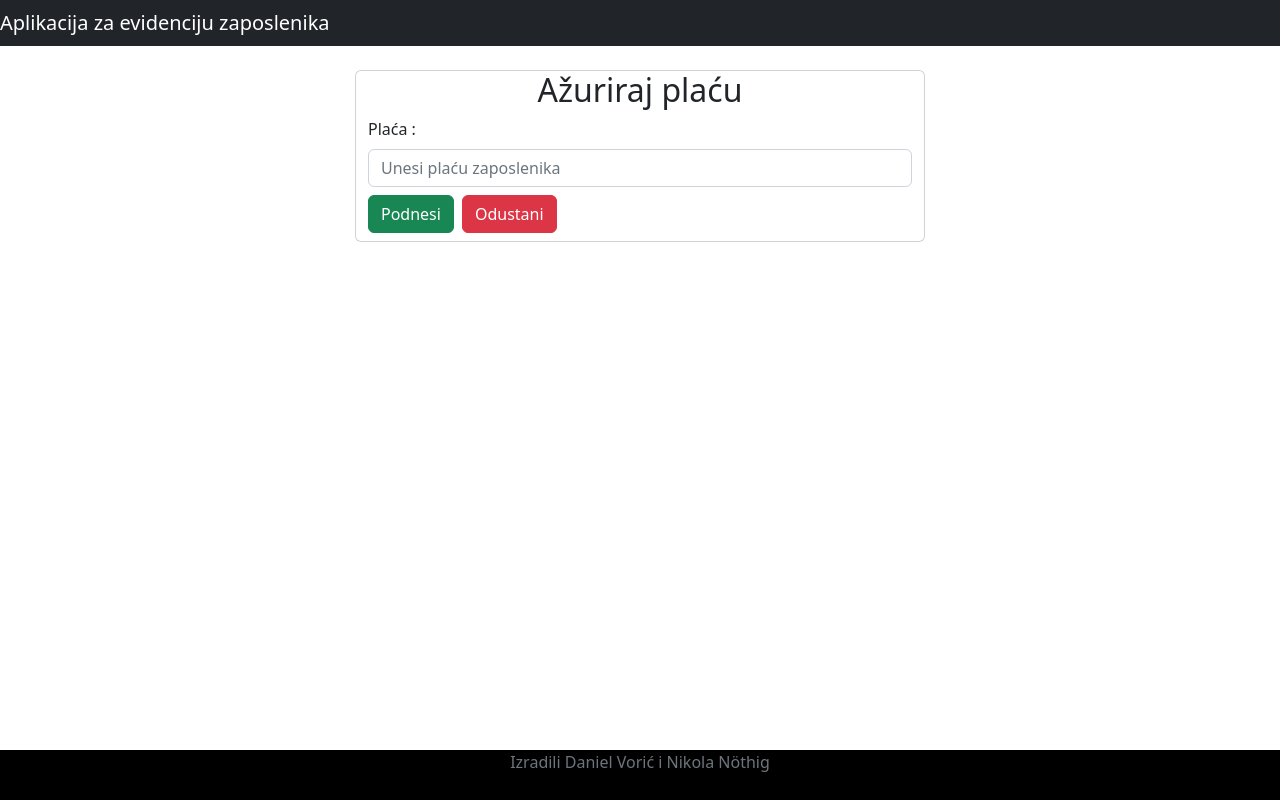
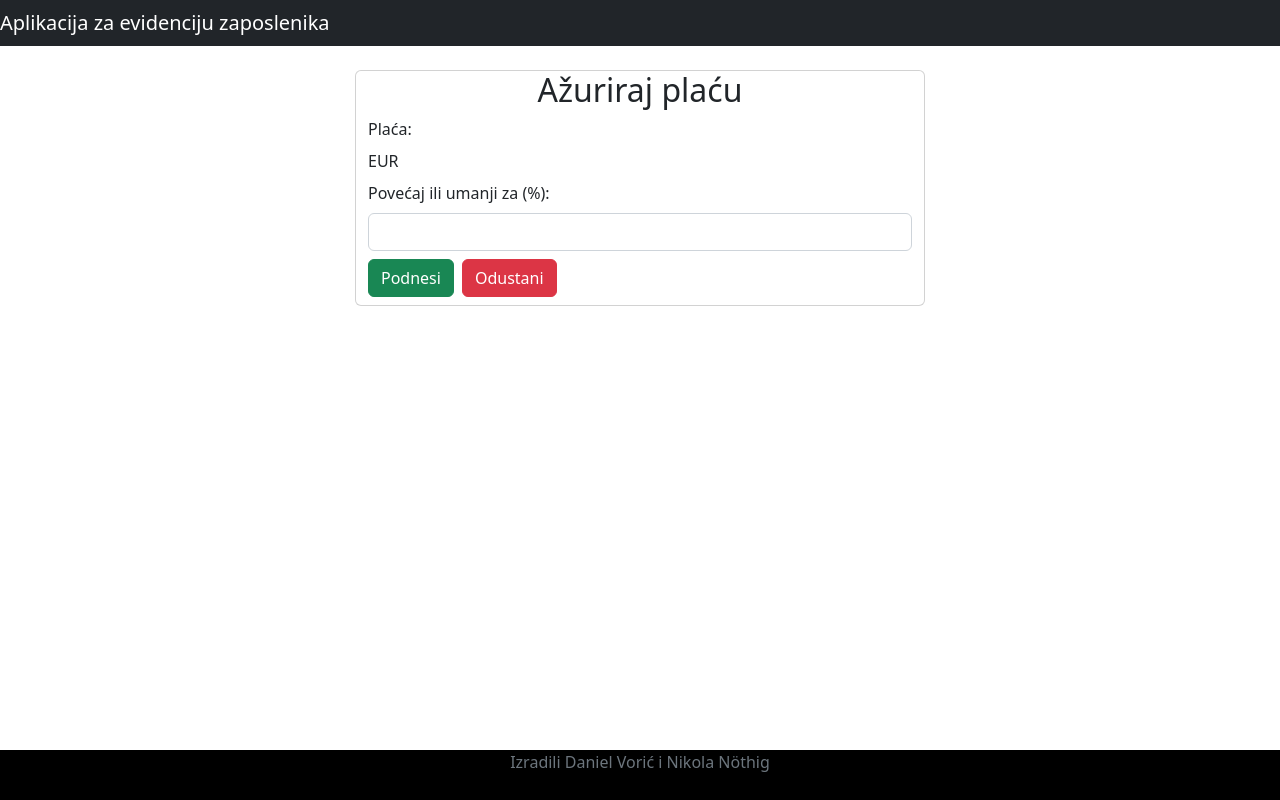
Before and after one commit to DanielVoric/RP-DanielVoric-NikolaNothig-EvidencijaZaposlenika, a React (Create React App) app in the folder react/react-frontend/: page /placa-zaposlenika/1 in a window 1280 px wide. Built offline with nearby package versions, Linux system fonts and the light colour scheme; no server answers.

Commit message:
ažuriran gumb za izmjenu plaće (računa po postotku)

```diff
--- a/react/react-frontend/src/Komponente/AzurirajPlacuC.js
+++ b/react/react-frontend/src/Komponente/AzurirajPlacuC.js
@@ -10,6 +10,7 @@ const AzurirajPlacuC = () => {
     const [pozicija, setPozicija] = useState('')
     const [placa, setPlaca] = useState('')
     const [status, setStatus] = useState('')
+    const [postotak, setPostotak] = useState('')
 
     const navigate = useNavigate();
     const { id } = useParams();
@@ -17,7 +18,8 @@ const AzurirajPlacuC = () => {
     const azurirajZaposlenika = (e) => {
         e.preventDefault();
 
-        const zaposlenik = { ime, prezime, oib, emailid, pozicija, placa, status }
+        const newPlaca = placa * (1 + postotak / 100)
+        const zaposlenik = { ime, prezime, oib, emailid, pozicija, placa: newPlaca, status }
         ServisZaposlenika.azurirajZaposlenika(id, zaposlenik).then((response) => {
             navigate('/zaposlenici')
         }).catch(error => {
@@ -43,7 +45,7 @@ const AzurirajPlacuC = () => {
     }, [])
 
     const naslov = () => {
-            return <h2 className='text-center'> Ažuriraj plaću</h2>
+        return <h2 className='text-center'> Ažuriraj plaću</h2>
     }
 
     return (
@@ -52,26 +54,23 @@ const AzurirajPlacuC = () => {
             <div className="container">
                 <div className="row">
                     <div className="card col-md-6 offset-md-3 offset-md-3">
-                        {
-                            naslov()
-                        }
+                        {naslov()}
                         <form>
-                                <div className="form-group mb-2">
-                                <label className="form-label"> Plaća :</label>
+                            <div className="form-group mb-2">
+                                    <label className="form-label">Plaća:</label>
+                                    <div>{placa + " EUR"}</div>
+                            </div>
+                            <div className="form-group mb-2">
+                                <label className="form-label">Povećaj ili umanji za (%):</label>
                                 <input
                                     type="number"
-                                    placeholder="Unesi plaću zaposlenika"
-                                    name="plaća"
                                     className="form-control"
-                                    value={placa}
-                                    onChange={(e) => setPlaca(e.target.value)}
-                                >
-                                </input>
+                                    value={postotak}
+                                    onChange={(e) => setPostotak((e.target.value))}
+                                />
                             </div>
-
-                            <button className="btn btn-success mb-2" onClick={(e) => azurirajZaposlenika(e)} > Podnesi </button>
-                            <Link to="/zaposlenici" className="btn btn-danger mb-2 ms-2"> Odustani </Link>
-
+                            <button className="btn btn-success mb-2" onClick={azurirajZaposlenika}>Podnesi</button>
+                            <Link to="/zaposlenici" className="btn btn-danger mb-2 ms-2">Odustani</Link>
                         </form>
                     </div>
                 </div>
@@ -80,5 +79,4 @@ const AzurirajPlacuC = () => {
     )
 }
 
-
 export default AzurirajPlacuC
```
